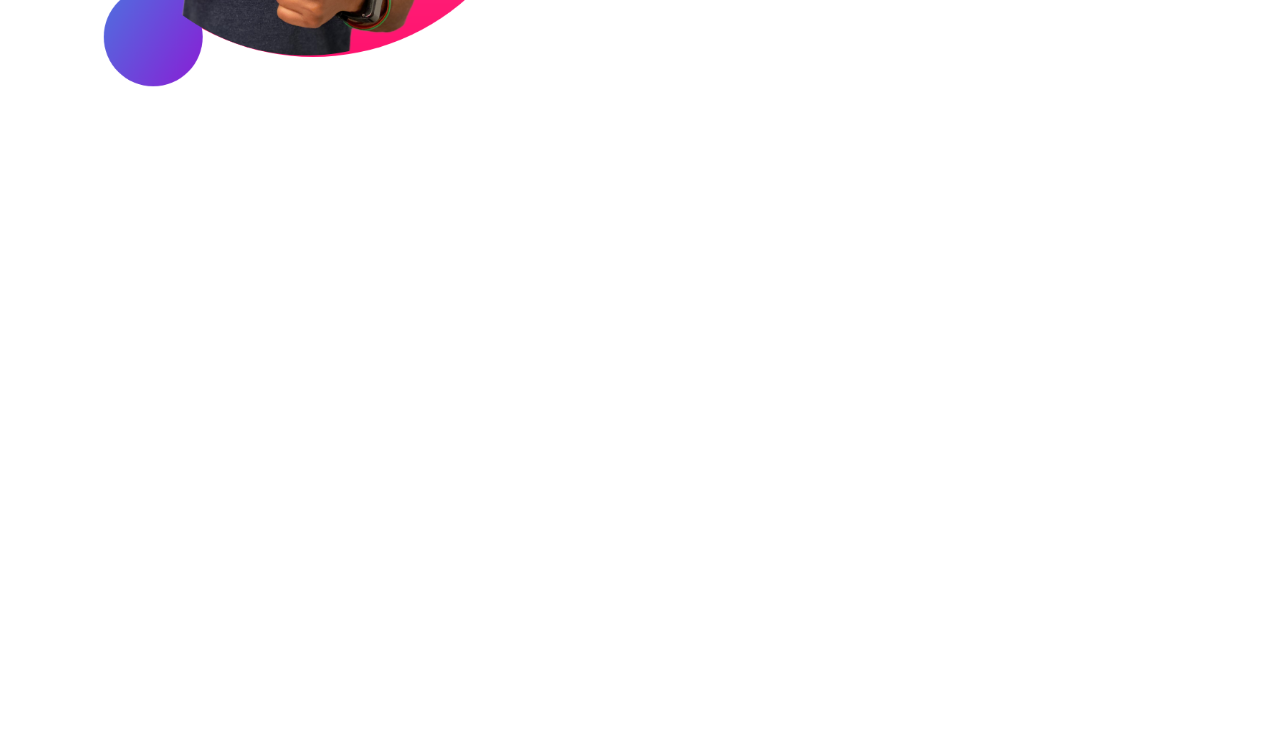
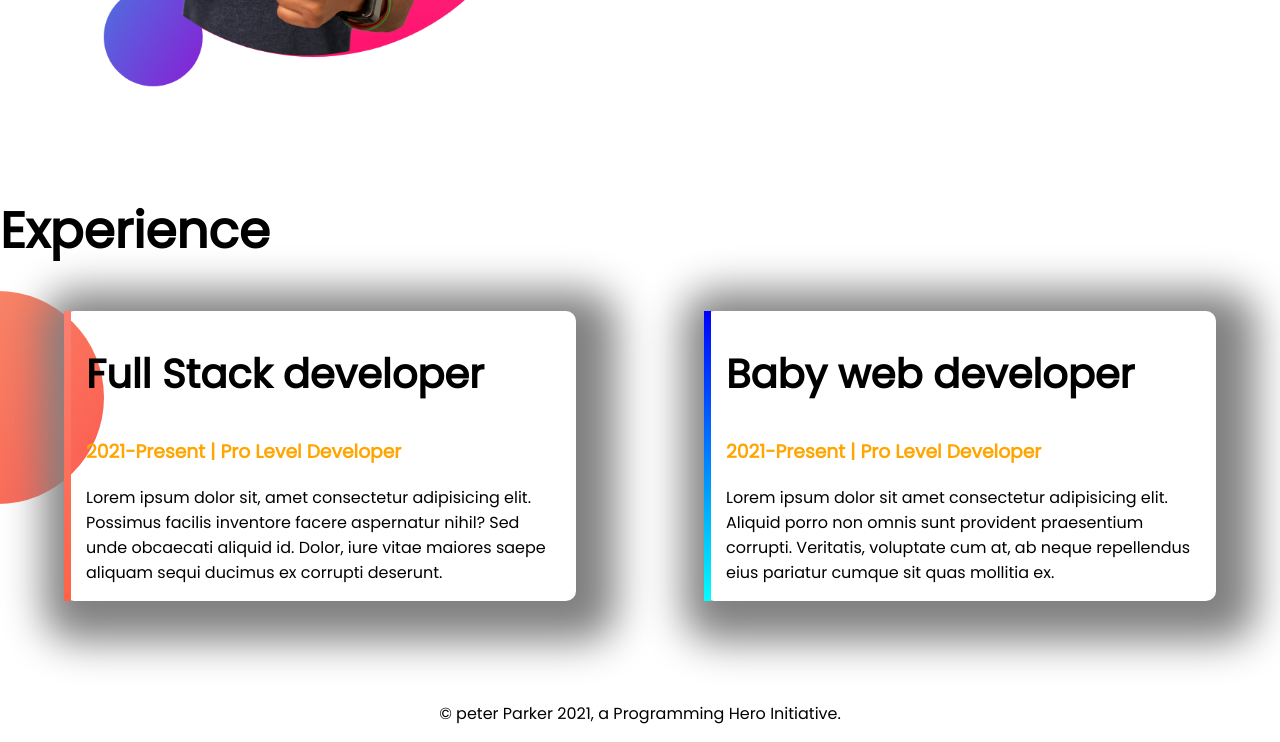
Before and after one commit to sjak-JooJo/developer-portfolio, a plain HTML site: page index.html in a window 1280 px wide. Shown: the part 1020-1762 px from the top of the page. Before the commit the page ends 1214 px from the top, so only its background shows below. Drawn offline with Linux system fonts and the light colour scheme.

Commit message:
final added

```diff
--- a/index.html
+++ b/index.html
@@ -12,7 +12,7 @@
 
 </head>
 <body>
-    <section class="top-banner">
+    <section class="top-banner flexible-container">
         <div class="half-width">
             <h1>Welcome To</h1>
             <h1><span class="orange-color">Jhanker Mahbub</span> wolrd!</h1>
@@ -24,7 +24,7 @@
                 <img src="images/jhanker.png" alt="">
             </div>
     </section>
-    <section class="dream-big">
+    <section class="dream-big flexible-container">
         <div class="half-width">
             <img src="images/jhankar2.png" alt="">
         </div>
@@ -36,5 +36,24 @@
         </div>
 
     </section>
+    <section class="experience-area">
+        <h1>Experience</h1>
+        <div class="flexible-container">
+            <div id="full-stack-experience" class="experience-item">
+                <h2>Full Stack developer</h2>
+                <h3 class="orange-color">2021-Present | Pro Level Developer</h3>
+                <p>Lorem ipsum dolor sit, amet consectetur adipisicing elit. Possimus facilis inventore facere aspernatur nihil? Sed unde obcaecati aliquid id. Dolor, iure vitae maiores saepe aliquam sequi ducimus ex corrupti deserunt.</p>
+            </div>
+            <div id="web-developer-experience" class="experience-item">
+                <h2>Baby web developer</h2>
+                <h3 class="orange-color">2021-Present | Pro Level Developer</h3>
+                <p>Lorem ipsum dolor sit amet consectetur adipisicing elit. Aliquid porro non omnis sunt provident praesentium corrupti. Veritatis, voluptate cum at, ab neque repellendus eius pariatur cumque sit quas mollitia ex.</p>
+            </div>
+        </div>
+
+    </section>
+    <footer>
+        <p> © peter Parker 2021, a Programming Hero Initiative.</p>
+    </footer>
 </body>
 </html>
--- a/style.css
+++ b/style.css
@@ -5,10 +5,13 @@ body{
 h1{
     font-size: 50px;
 }
+h2{
+    font-size: 40px;
+}
 .orange-color{
     color: orange;
 }
-section{
+.flexible-container{
     display: flex;
     margin-bottom: 100px;
 
@@ -38,3 +41,30 @@ section{
     background-repeat: no-repeat;
     background-position: right;
 }
+.experience-area{
+    background-image: url(images/exp-bg.png);
+    background-repeat: no-repeat;
+    background-position: left;
+}
+.experience-item{
+    width: 40%;
+    margin-left: 5%;
+    margin-right: 5%;
+    padding-left: 15px;
+    padding-right: 15px;
+    box-shadow: 10px 10px 40px 30px gray;
+    border-radius: 10px;
+}
+#web-developer-experience{
+    border-left: 7px solid;
+    border-image: linear-gradient(blue, cyan);
+    border-image-slice: 1;
+}
+#full-stack-experience{
+    border-left: 7px solid;
+    border-image: linear-gradient(salmon, tomato);
+    border-image-slice: 1;
+}
+footer p{
+    text-align: center;
+}
```
Also changed, not shown: 4 other files.
